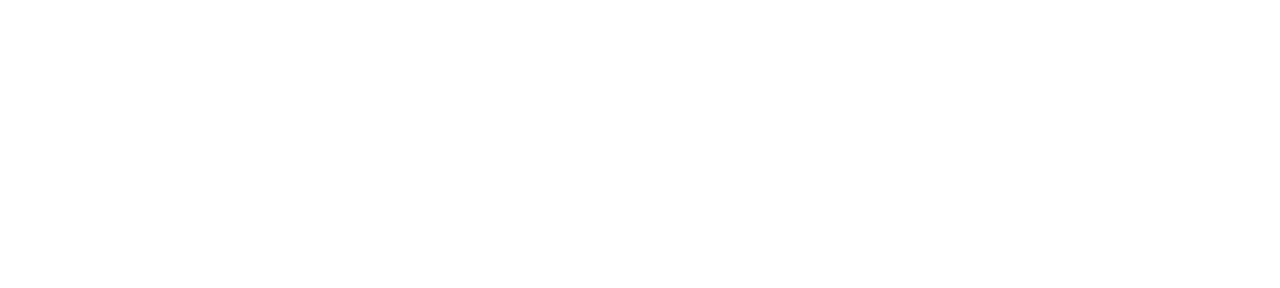
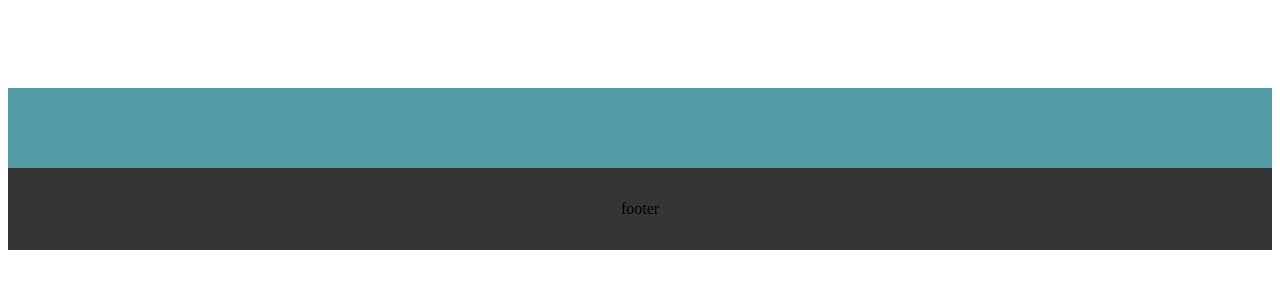
Before and after one commit to hSzabi6574/Sololearn-rwd, a plain HTML site: page index.html in a window 1280 px wide. Drawn offline with Linux system fonts and the light colour scheme.

Commit message:
update style.css

```diff
--- a/index.html
+++ b/index.html
@@ -9,8 +9,8 @@
 </head>
 <body>
     <head></head>
-    <nav></nav>
-    <main></main>
-    <footer></footer>
+    <section class="features"></section>
+    <section class="quote"></section>
+    <footer>footer</footer>
 </body>
 </html>
--- a/style.css
+++ b/style.css
@@ -0,0 +1,20 @@
+header {
+    color: white;
+}
+section {
+    padding: 40px;
+}
+.features {
+    background-color: white;
+    columns: #000;
+}
+.quote {
+    background-color: #549ba8;
+    columns: white;
+}
+footer {
+    background-color: #353535;
+    padding: 32px 0;
+    text-align: center;
+    color: #86868;
+}
```
